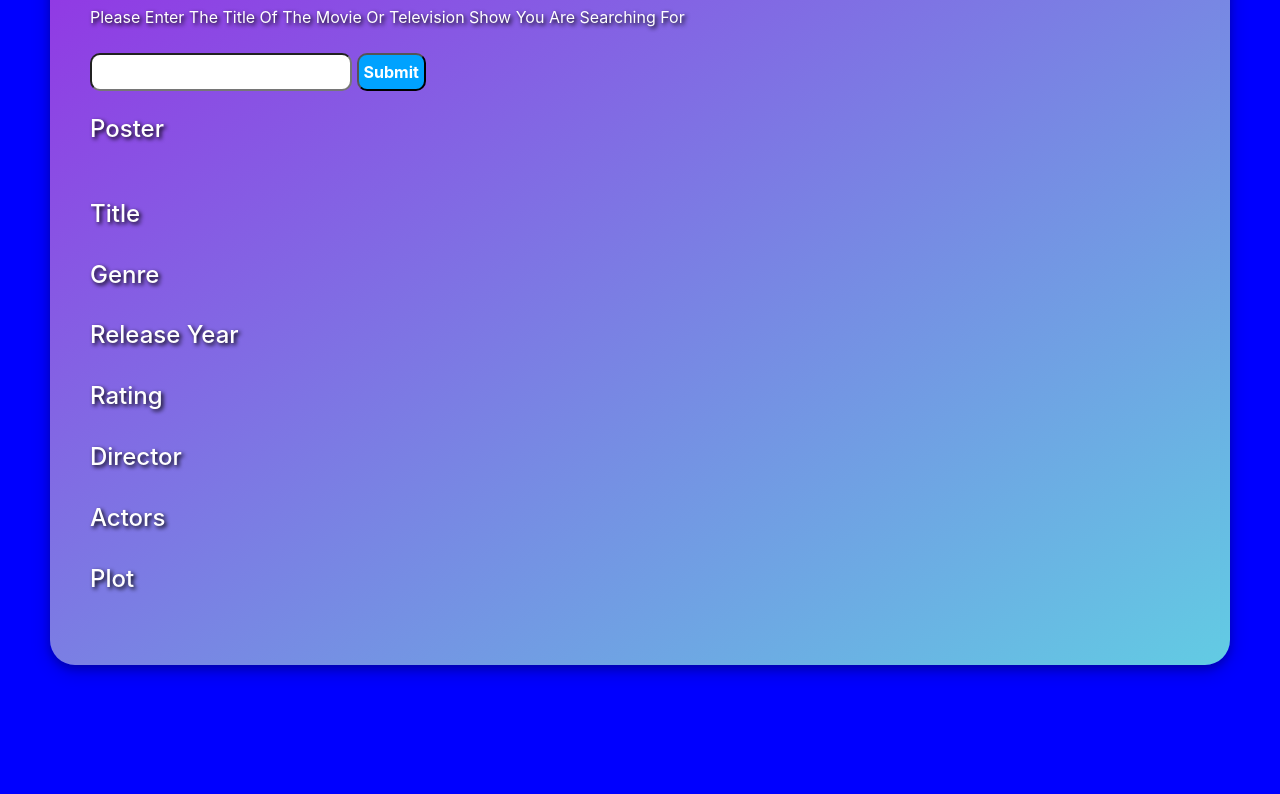
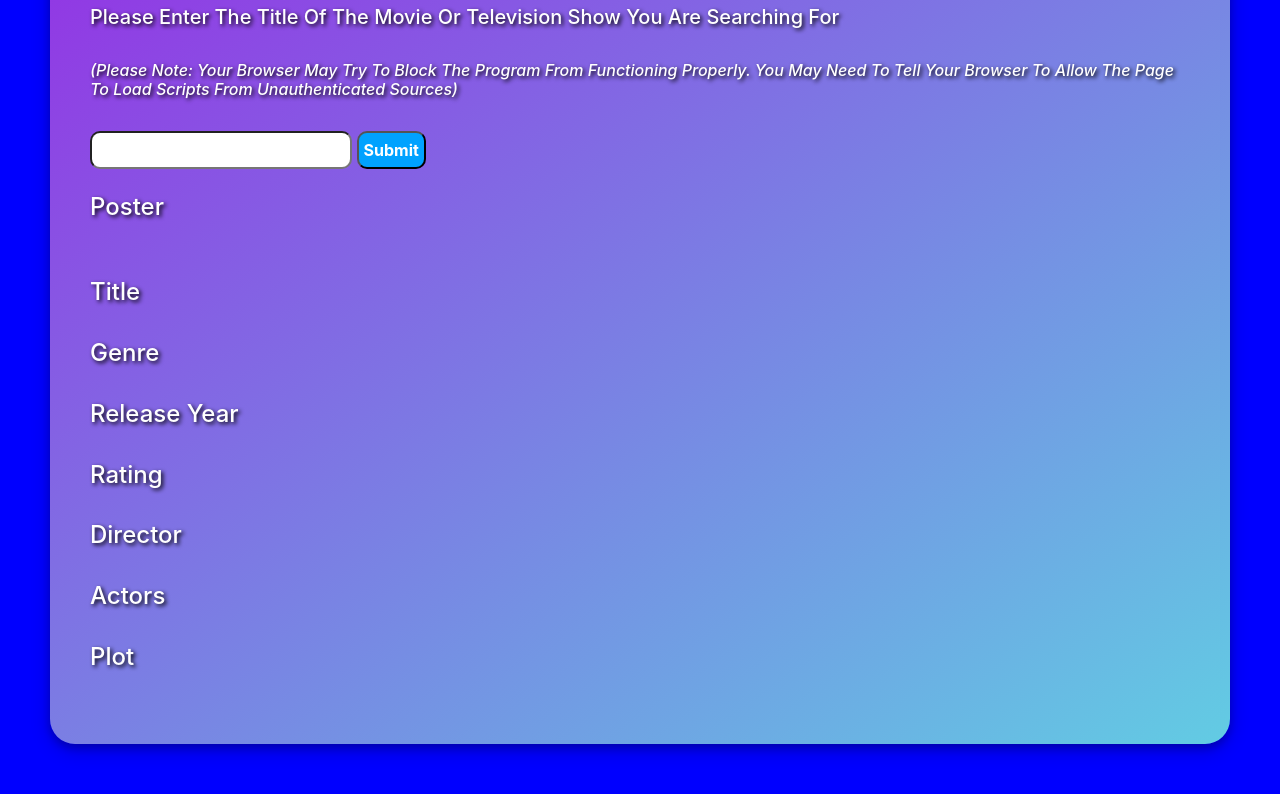
Before and after one commit to jesberman/media-checker, a plain HTML site: page index.html in a window 1280 px wide. Shown: the part 141-935 px from the top of the page. Before the commit the page ends 856 px from the top, so only its background shows below. Drawn offline with nearby package versions, Linux system fonts and the light colour scheme.

Commit message:
readme-updated

```diff
--- a/index.html
+++ b/index.html
@@ -20,8 +20,13 @@
             </h1>
 
 
-            <div id="instruction">
-            </div>
+            <h5 id="instruction">
+            </h5>
+            <br>
+            <h6 style="font-style: italic">
+                (Please Note: Your Browser May Try To Block The Program From Functioning Properly.  You May Need To Tell Your Browser To Allow The Page To Load Scripts From Unauthenticated Sources)
+            </h6>
+
             <br>
 
             <input type="text" id="movie-input">
```
Also changed, not shown: 1 other file.
